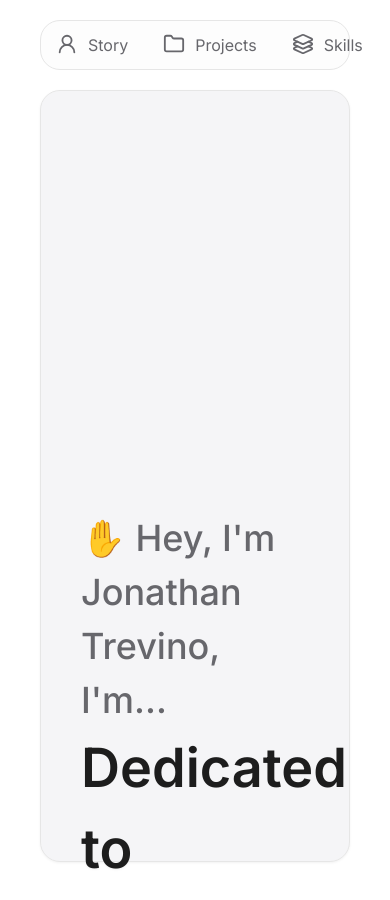
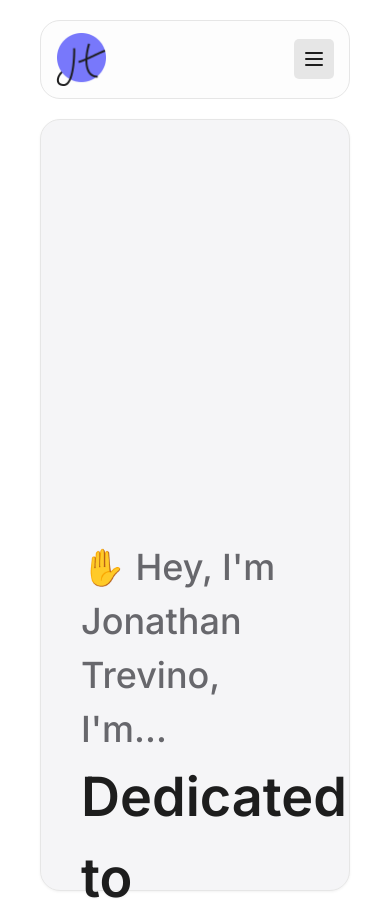
Before and after one commit to yeahimjt/portfolio, a Next.js app: page / in a window 390 px wide. Shown: the top 900 px of the page. Built offline with nearby package versions, Linux system fonts and the light colour scheme.

Commit message:
mobile responsive, need mobile menu

```diff
--- a/components/nav.tsx
+++ b/components/nav.tsx
@@ -1,4 +1,4 @@
-import { Folder, Layers3, Mail, UserRound } from "lucide-react";
+import { Folder, Layers3, Mail, Menu, UserRound } from "lucide-react";
 import Image from "next/image";
 import Link from "next/link";
 import React from "react";
@@ -9,7 +9,7 @@ const Nav = () => {
       <Link href="/" className="hover:scale-105 transition-all">
         <Image src="/logo.png" width={50} height={53} alt="Logo" />
       </Link>
-      <section className="nav-link">
+      <section className="nav-link sm:flex hidden">
         <Link className="group" href="#story">
           <UserRound
             className="group-hover:translate-y-1 transition-all"
@@ -44,6 +44,11 @@ const Nav = () => {
           <p>Connect</p>
         </Link>
       </section>
+      <section className="sm:hidden block">
+        <button className="bg-[color:#E6E6E6] p-2 rounded-[5px]">
+          <Menu className="text-[color:#1D1D1D]" />
+        </button>
+      </section>
     </nav>
   );
 };
```
